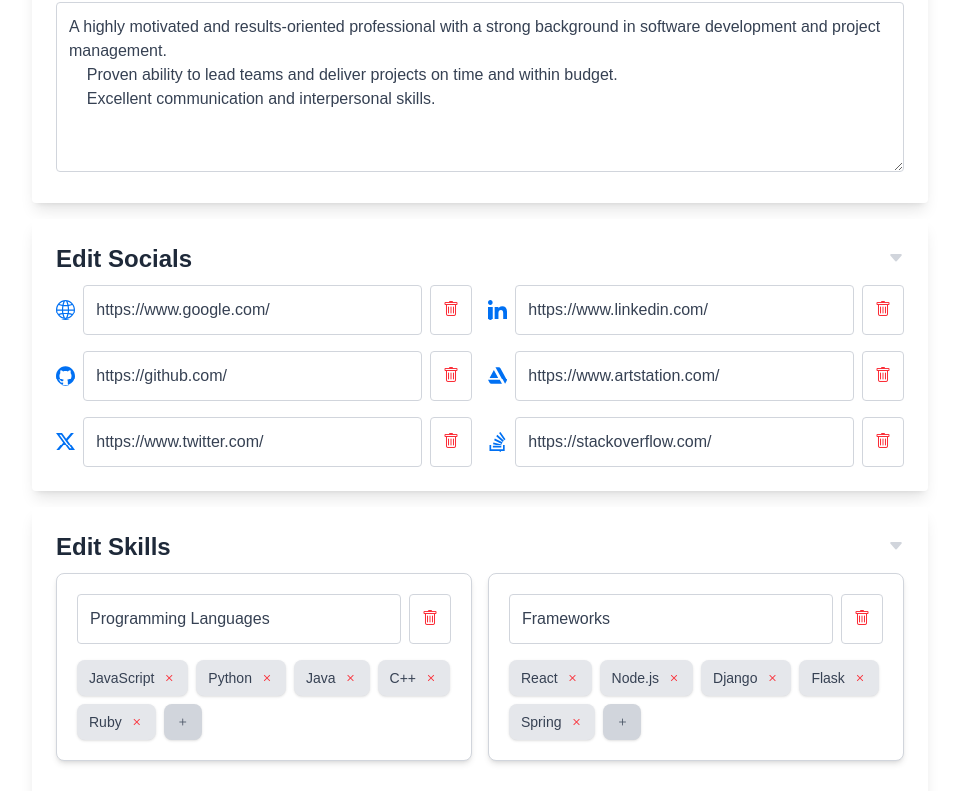
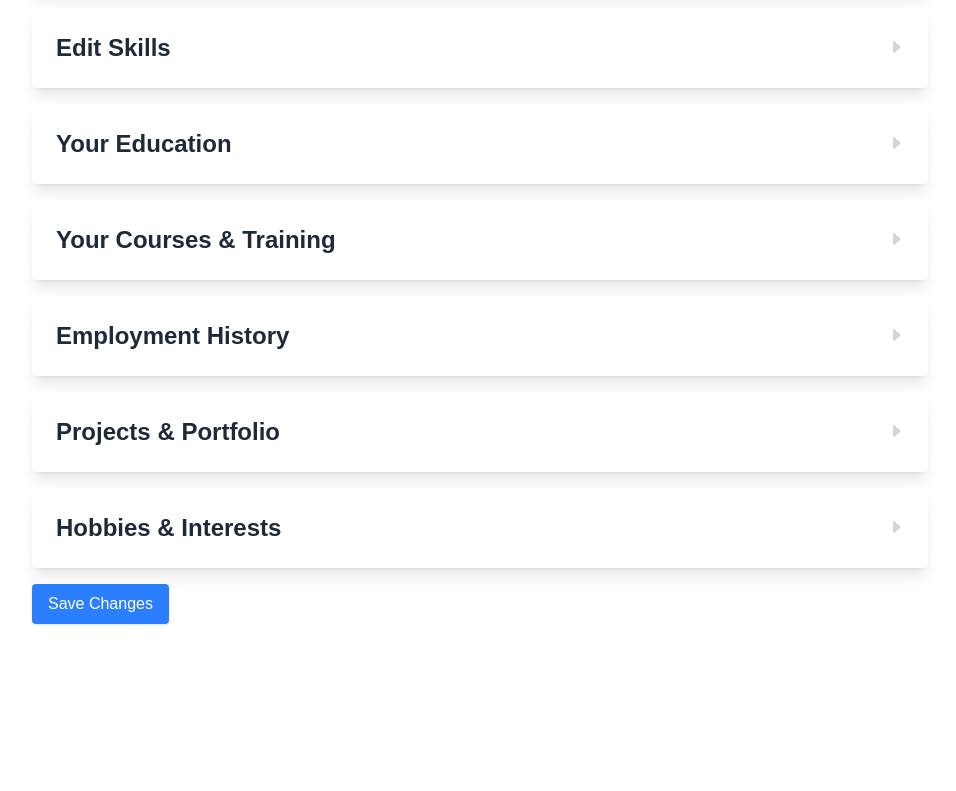
Before and after one commit to KiwiFunk/resume-builder, a Next.js app in the folder resume-app/: page /edit-details in a window 1280 px wide. Shown: the part 628-1419 px from the top of the page, without its empty margins (160-1116 px from the left). After the commit the page ends 1276 px from the top, so only its background shows below. Built offline with nearby package versions, Linux system fonts and the light colour scheme.

Commit message:
Moved tag handling into reusable component

```diff
--- a/resume-app/src/app/edit-details/page.js
+++ b/resume-app/src/app/edit-details/page.js
@@ -3,6 +3,7 @@
 import { useRouter } from "next/navigation"; // Import useRouter for routing
 import data from "@/UserData"; // Import the user data
 import CollapsibleContainer from "@/components/CollapsibleContainer";
+import TaggingHandler from "@/components/TaggingHandler";
 
 const inputClasses = "w-full p-3 border border-gray-300 rounded text-gray-700 focus:outline-none focus:ring-2 focus:ring-blue-500 focus:border-blue-500";
 
@@ -153,31 +154,8 @@ export default function EditDetailsPage() {
                                     </button>
                                 </div>
 
-                                <div className="flex flex-wrap gap-2 mt-3">
-                                    {/* Skill Tags */}
-                                    {group.items.map((skill, index) => (
-                                        <div
-                                            key={index}
-                                            className="px-3 py-2 rounded-lg bg-gray-200 text-gray-700 text-sm font-medium shadow-sm transition duration-300 [&:has(button:hover)]:bg-red-500"
-                                        >
-                                            <span className="transition duration-300 [&:has(button:hover)]:text-white">{skill}
-                                                <button
-                                                    className="ml-2"
-                                                    onClick={() => alert("Delete skill functionality coming soon!")}
-                                                >
-                                                    <i className="bi bi-x text-red-500 cursor-pointer transition duration-300 hover:text-white"></i>
-                                                </button>
-                                            </span>
-                                        </div>
-                                    ))}
+                                <TaggingHandler tagCollection={group.items} />
 
-                                    {/* Add Skill Button */}
-                                    <button className="px-3 py-2 rounded-lg bg-gray-300 text-gray-600 text-sm font-medium shadow-sm hover:bg-gray-400 transition duration-200">
-                                        <i className="bi bi-plus"></i>
-                                    </button>
-
-                                    {/* Implement react-dnd to allow drag and drop of skills between groups */}
-                                </div>
                             </div>
                         ))}
 
@@ -365,32 +343,7 @@ export default function EditDetailsPage() {
                                 </div>
 
                                 <label htmlFor="project-skills" className="block text-gray-700">Technologies used:</label>
-                                <div className="flex flex-wrap gap-2 mt-3">
-                                    {/* Skill Tags */}
-
-                                    {project.skills.map((skill, index) => (
-                                        <div
-                                            key={index}
-                                            className="px-3 py-2 rounded-lg bg-gray-200 text-gray-700 text-sm font-medium shadow-sm transition duration-300 [&:has(button:hover)]:bg-red-500"
-                                        >
-                                            <span className="transition duration-300 [&:has(button:hover)]:text-white">{skill}
-                                                <button
-                                                    className="ml-2"
-                                                    onClick={() => alert("Delete skill functionality coming soon!")}
-                                                >
-                                                    <i className="bi bi-x text-red-500 cursor-pointer transition duration-300 hover:text-white"></i>
-                                                </button>
-                                            </span>
-                                        </div>
-                                    ))}
-
-                                    {/* Add Skill Button */}
-                                    <button className="px-3 py-2 rounded-lg bg-gray-300 text-gray-600 text-sm font-medium shadow-sm hover:bg-gray-400 transition duration-200">
-                                        <i className="bi bi-plus"></i>
-                                    </button>
-
-                                    {/* Implement react-dnd to allow drag and drop of skills between groups */}
-                                </div>
+                                <TaggingHandler tagCollection={project.skills} />
 
                                 <label htmlFor="project-description" className="block text-gray-700 mt-6">Description:</label>
                                 <textarea id="project-description" defaultValue={project.description} className={inputClasses} rows="3"></textarea>
--- a/resume-app/src/components/CollapsibleContainer.js
+++ b/resume-app/src/components/CollapsibleContainer.js
@@ -4,7 +4,7 @@ import React, { useState, useRef } from "react";
 export default function CollapsibleContainer({ title, children }) {
 
     // State to manage the visibility of the collapsible content
-    const [isOpen, setIsOpen] = useState(true);
+    const [isOpen, setIsOpen] = useState(false);
 
     // Reference to this container
     const containerRef = useRef(null);
--- /dev/null
+++ b/resume-app/src/components/TaggingHandler.js
@@ -0,0 +1,33 @@
+export default function TaggingHandler({ tagCollection }) {
+
+    return (
+        <div className="flex flex-wrap gap-2 mt-3">
+
+            {tagCollection.map((tag, index) => (
+                <div
+                    key={index}
+                    className="px-3 py-2 rounded-lg bg-gray-200 text-gray-700 text-sm font-medium shadow-sm transition duration-300 [&:has(button:hover)]:bg-red-500"
+                >
+                    <span className="transition duration-300 [&:has(button:hover)]:text-white">{tag}
+                        <button
+                            className="ml-2"
+                            onClick={() => alert("Delete tag functionality coming soon!")}
+                        >
+                            <i className="bi bi-x text-red-500 cursor-pointer transition duration-300 hover:text-white"></i>
+                        </button>
+                    </span>
+                </div>
+            ))}
+
+            {/* Add tag Button */}
+            <button
+                className="px-3 py-2 rounded-lg bg-gray-300 text-gray-600 text-sm font-medium shadow-sm hover:bg-gray-400 transition duration-200"
+                onClick={() => alert("Add tag functionality coming soon!")}
+            >
+                <i className="bi bi-plus"></i>
+            </button>
+
+            {/* Implement react-dnd to allow drag and drop of tags between groups */}
+        </div>
+    );
+}
```
